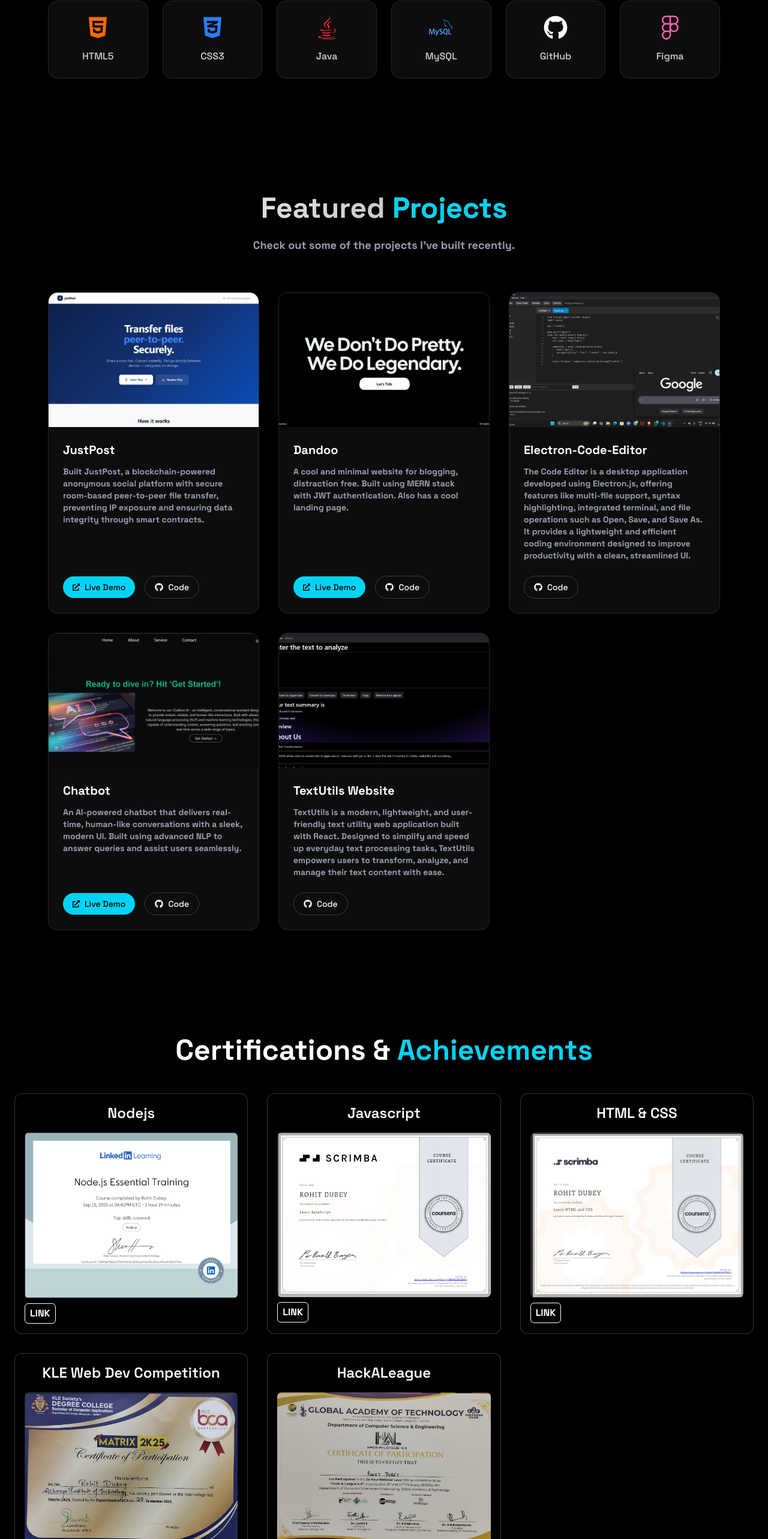
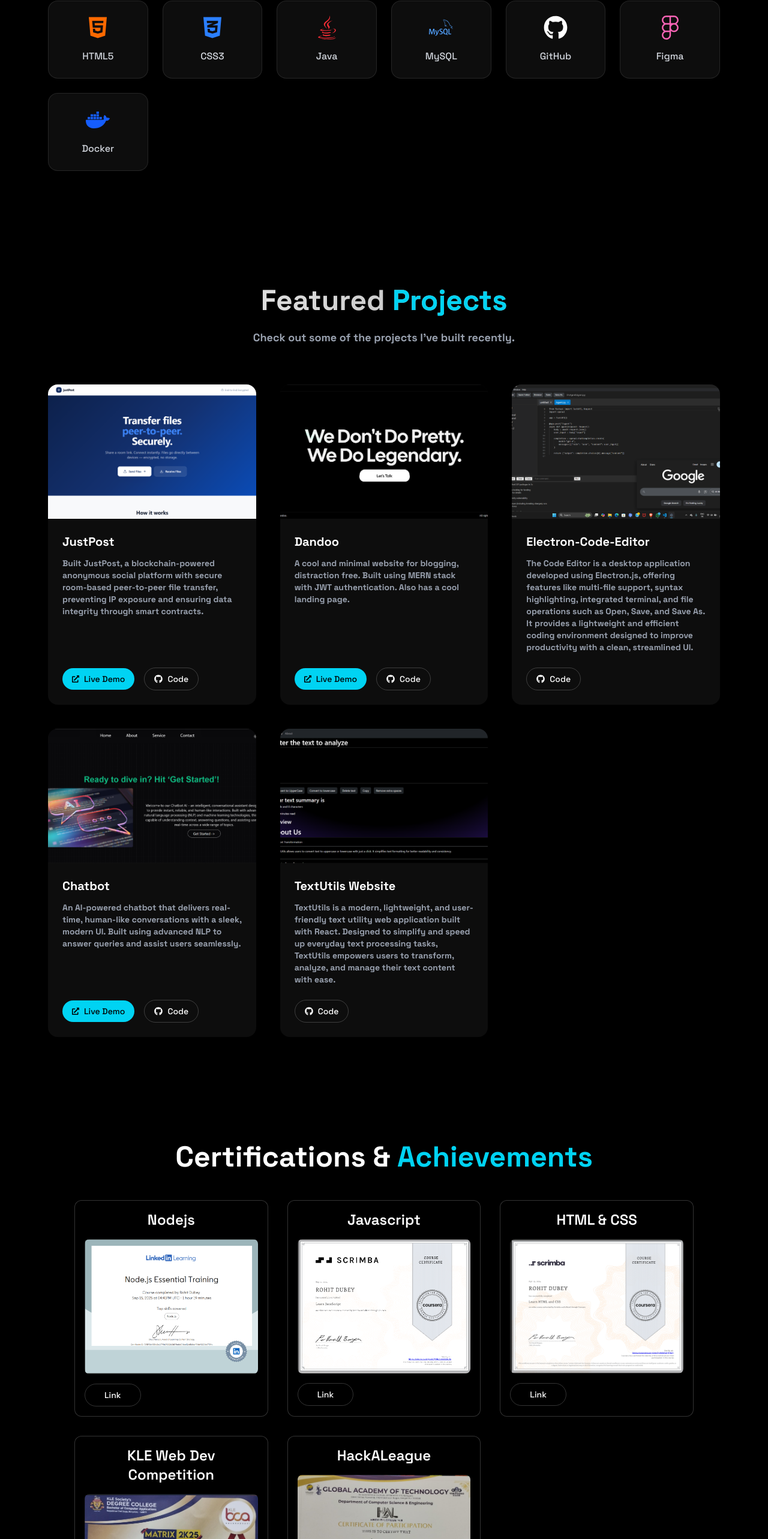
Before and after one commit to ROHITDUBEY777/My-portfolio, a React (Vite) app: page / in a window 1280 px wide. Shown: the part 1213-3779 px from the top of the page at 60% size. Built offline with nearby package versions, Linux system fonts and the light colour scheme; no server answers.

Commit message:
updated Projects , Certifications and SKills

```diff
--- a/src/components/INFO/skills.js
+++ b/src/components/INFO/skills.js
@@ -11,6 +11,8 @@ const skills = [
     { id: 10, name: "MySQL" },
     { id: 11, name: "GitHub" },
     { id: 12, name: "Figma" },
+    {id:13,name:"Docker"},
+
 ];
 
 export default skills;
--- a/src/components/sections/Certifications.jsx
+++ b/src/components/sections/Certifications.jsx
@@ -5,14 +5,14 @@ const Certifications = () => {
   return (
     <section
       id="Certifications"
-      className="min-h-screen flex flex-col items-center py-20 px-6"
+      className="min-h-screen flex  flex-col items-center py-20 px-6"
     >
       <h1 className="text-4xl md:text-5xl font-bold mb-12 text-center">
         Certifications &{" "}
         <span className="text-cyan-400">Achievements</span>
       </h1>
 
-      <div className="container mx-auto grid grid-cols-1 md:grid-cols-2 lg:grid-cols-3 gap-8">
+      <div className="container mx-auto grid grid-cols-1 px-25 md:grid-cols-2 lg:grid-cols-3 gap-8">
         {certifications.map((item, index) => (
           <div
             key={index}
@@ -29,9 +29,9 @@ const Certifications = () => {
             />
              { item.link && (
 
-              <button className="cursor-pointer px-2 py-1 border rounded-md mt-2 hover:border-cyan-400" >
+              <button className="flex items-center gap-2 text-sm cursor-pointer font-medium mt-4 hover:-translate-y-1 duration-300 transition-transform text-white border border-white/20 px-8 py-2 rounded-full hover:bg-white hover:text-black " >
              <a target="blank" href={item.link} >
-              <h1>LINK</h1>
+              <h1 className="cursor-pointer">Link </h1>
               </a>
               </button>
 
--- a/src/components/sections/NewSkills.jsx
+++ b/src/components/sections/NewSkills.jsx
@@ -1,6 +1,6 @@
 import React from 'react';
 import { motion } from 'framer-motion';
-import { FaFigma, FaReact, FaCss3Alt, FaJs, FaHtml5, FaJava } from "react-icons/fa";
+import { FaFigma, FaReact, FaCss3Alt, FaJs, FaHtml5, FaJava ,FaDocker,} from "react-icons/fa";
 import { FaGithub, FaNodeJs } from "react-icons/fa6";
 import { RiTailwindCssFill } from "react-icons/ri";
 import { SiMysql } from "react-icons/si";
@@ -20,6 +20,8 @@ const iconMap = {
   "MySQL": <SiMysql className="text-blue-400 group-hover:scale-110 transition-transform duration-300" size={40} />,
   "GitHub": <FaGithub className="text-white group-hover:scale-110 transition-transform duration-300" size={40} />,
   "Figma": <FaFigma className="text-pink-400 group-hover:scale-110 transition-transform duration-300" size={40} />,
+  "Docker": <FaDocker className="text-blue-600 group-hover:scale-110 transition-transform duration-300" size={40} />,
+
 };
 
 const NewSkills = () => {
--- a/src/components/sections/Projects.jsx
+++ b/src/components/sections/Projects.jsx
@@ -22,7 +22,7 @@ const Projects = () => {
           <p className="text-gray-400 text-lg">Check out some of the projects I've built recently.</p>
         </motion.div>
 
-        <div className="grid grid-cols-1 md:grid-cols-2 lg:grid-cols-3  gap-8">
+        <div className="grid grid-cols-1 md:grid-cols-2 lg:grid-cols-3 md:gap-4 gap-8 lg:gap-4 xl:gap-10 ">
           {projectsobj.map((item, index) => (
             <motion.div
               key={item.id}
@@ -30,9 +30,9 @@ const Projects = () => {
               whileInView={{ opacity: 1, y: 0 }}
               viewport={{ once: true }}
               transition={{ delay: index * 0.1, duration: 0.5 }}
-              className="group relative bg-white/5 border  border-white/10 rounded-2xl overflow-hidden hover:border-cyan-400/50 transition-colors duration-500 backdrop-blur-sm shadow-xl flex flex-col"
+              className="group relative bg-white/5   border-white/10 rounded-2xl overflow-hidden hover:border-cyan-400/50 transition-colors duration-500 backdrop-blur-sm shadow-xl flex flex-col"
             >
-              <div className="w-full h-56 overflow-hidden  bg-black/20">
+              <div className="w-full  h-56  overflow-hidden  bg-black/20">
                 <img
                   src={item.backgroundUrl}
                   alt={item.projname}
```
Also changed, not shown: src/components/INFO/projects.js (+2 -5 lines), src/components/assets/justpost.png (renamed from src/components/assets/justpost1.png).
